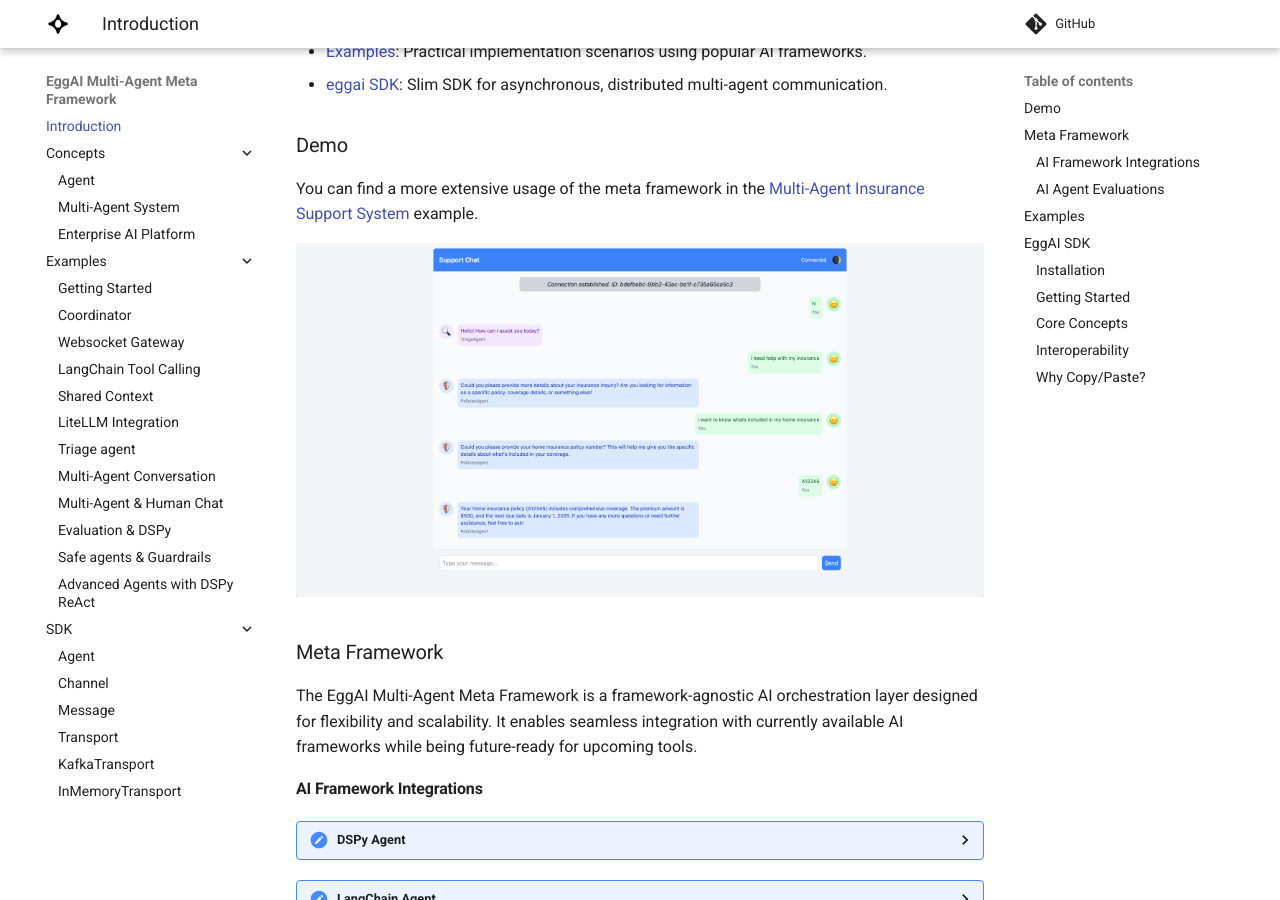
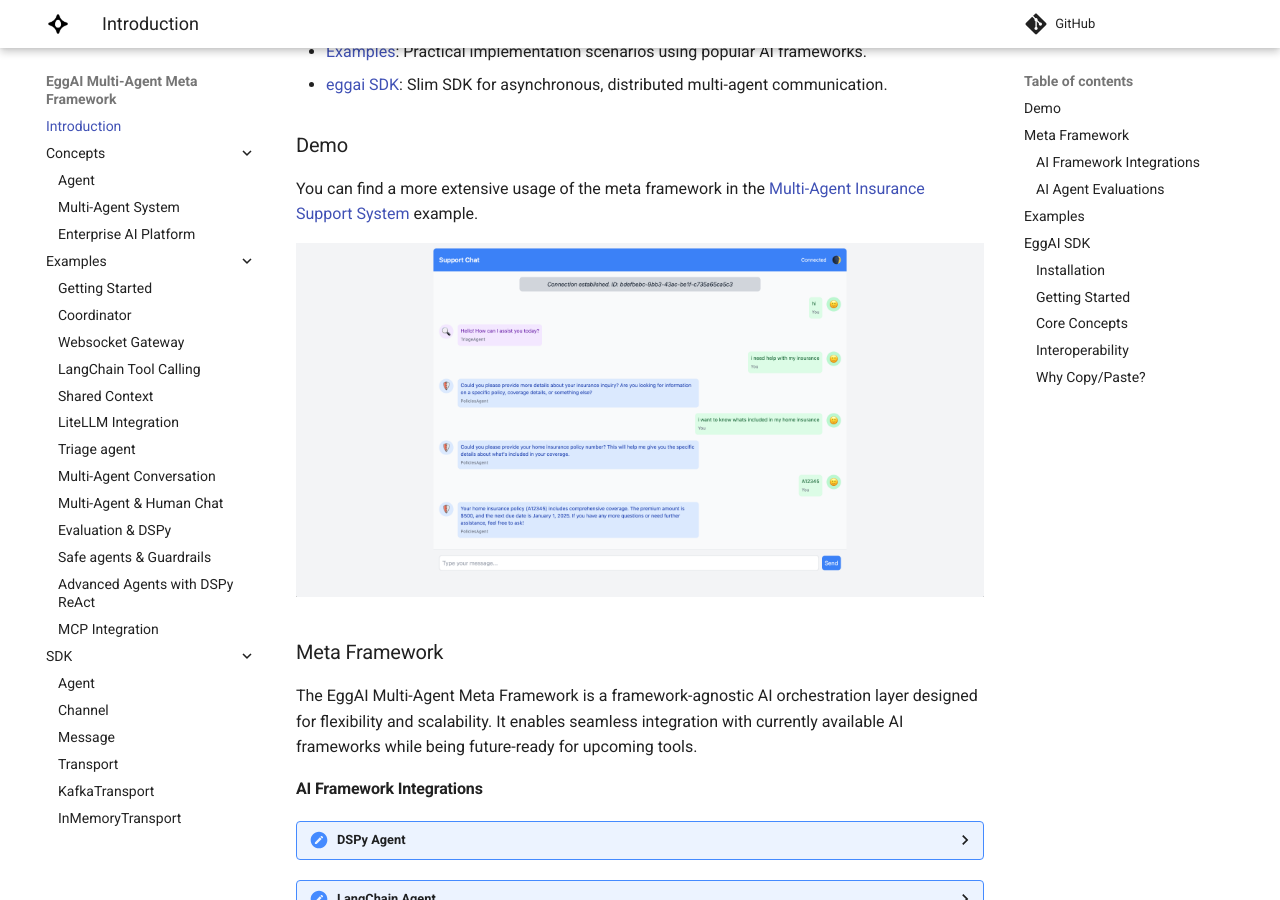
Before and after one commit to eggai-tech/EggAI, an MkDocs documentation site: the page built from docs/docs/index.md, in a window 1280 px wide and 900 px high, scrolled down 393 px. Built offline with MkDocs 1.6.1 and Material for MkDocs 9.7.7, drawn with Linux system fonts in a browser that asks for light colours; comment, search, counter and statistics services are not loaded.

Commit message:
chore: update docs for mcp example

```diff
--- a/docs/mkdocs.yml
+++ b/docs/mkdocs.yml
@@ -31,6 +31,7 @@
     - "Evaluation & DSPy": examples/agent_evaluation_dspy.md
     - "Safe agents & Guardrails": examples/safe_agents_guardrails.md
     - "Advanced Agents with DSPy ReAct": examples/dspy_react.md
+    - "MCP Integration": examples/mcp.md
   - SDK:
     - "Agent": sdk/agent.md
     - "Channel": sdk/channel.md
```
Also changed, not shown: docs/docs/examples/mcp.md (added, +1 -0 lines), examples/mcp/README.md.
